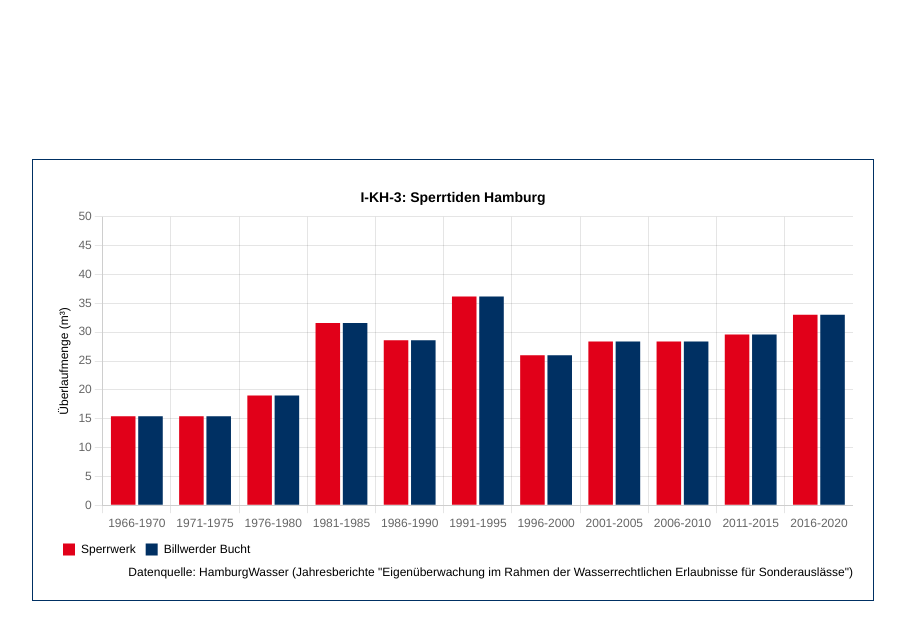
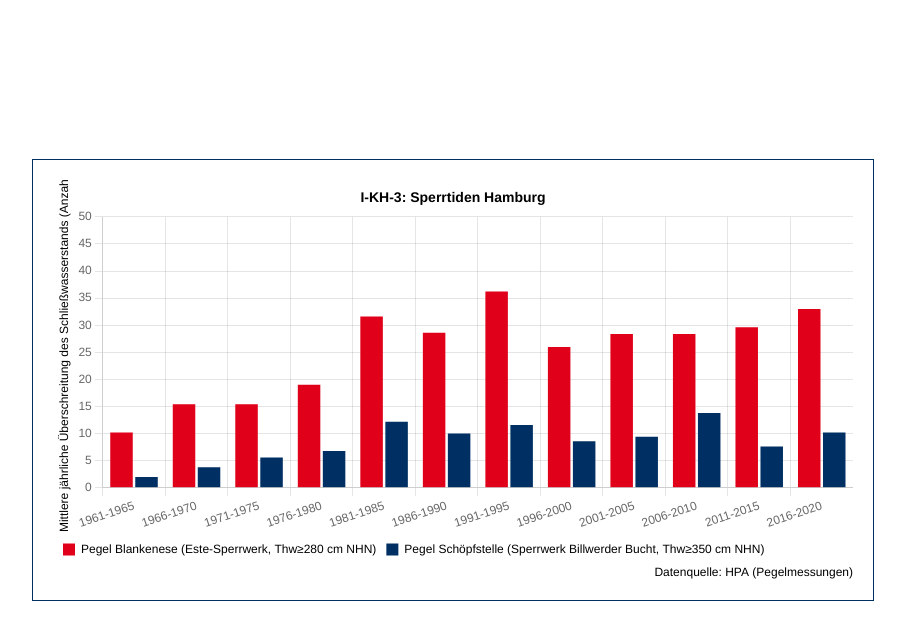
Before and after one commit to StPercy/infoillusdiagrammechartjs, a plain HTML site: page chartjs_ikh3/ikh3.html in a window 1280 px wide. Shown: the whole page, without its empty margins (187-1092 px from the left). Drawn offline with nearby package versions, Linux system fonts and the light colour scheme.

Commit message:
adjusted ikh3 to csv content

```diff
--- a/chartjs_ikh3/ikh3.html
+++ b/chartjs_ikh3/ikh3.html
@@ -110,17 +110,17 @@
         labels: datapoints.labels,
 
         datasets: [{
-          label: /*datapoints.unterbrechungenname*/'Sperrwerk',
+          label: /*datapoints.anzahlname*/'Pegel Blankenese (Este-Sperrwerk, Thw≥280 cm NHN)',
           type: 'bar',
-          data: datapoints.unterbrechungendata,
+          data: datapoints.anzahldata1,
           backgroundColor: ['#e10019'],
           borderColor: ['#e10019'],
           //tension: 0.4
         },
         {
-          label: /*datapoints.unterbrechungenname*/'Billwerder Bucht',
+          label: /*datapoints.anzahlname*/'Pegel Schöpfstelle (Sperrwerk Billwerder Bucht, Thw≥350 cm NHN)',
           type: 'bar',
-          data: datapoints.unterbrechungendata,
+          data: datapoints.anzahldata2,
           backgroundColor: ['#003063'],
           borderColor: ['#003063'],
           //tension: 0.4
@@ -138,7 +138,7 @@
               max: 50,
               title: {
                 display: true,
-                text: 'Überlaufmenge (m³)',
+                text: 'Mittlere jährliche Überschreitung des Schließwasserstands (Anzahl)',
                 color: 'black',
                 align: 'center',
                 font: {
@@ -178,7 +178,7 @@
               display:true,
               position: 'bottom',
               align: 'end',
-              text: 'Datenquelle: HamburgWasser (Jahresberichte "Eigenüberwachung im Rahmen der Wasserrechtlichen Erlaubnisse für Sonderauslässe")',
+              text: 'Datenquelle: HPA (Pegelmessungen)',
               color: 'black',
               font: {
                 size: 12
@@ -201,7 +201,8 @@
     // 2. step fetch the data asynchronously:
     async function getData(){
       const labels = [];
-      const unterbrechungendata = [];
+      const anzahldata1 = [];
+      const anzahldata2 = [];
       const url = './ikh3.csv';
       //const url = 'http://127.0.0.1:5500/chartjs3_csvfetch/ivm1.csv';
       const response = await fetch(url);
@@ -212,24 +213,30 @@
       table.forEach(row => {
         const column = row.split(',');
         const jahr = column[0];
-        const unterbrechungen = column[1];
+        const anzahl1 = column[1];
+        const anzahl2 = column[2];
         labels.push(jahr);
-        unterbrechungendata.push(unterbrechungen);
+        anzahldata1.push(anzahl1);
+        anzahldata2.push(anzahl2);
       });
-      // setting the name of the datacolumn "Gesamtdauer Unterbrechungen" by using slice() to exclude everything but the name
-      const unterbrechungenname = unterbrechungendata.slice(0,1);
+      // setting the name of the datacolumn "Gesamtdauer anzahl" by using slice() to exclude everything but the name
+      const anzahlname1 = anzahldata1.slice(0,1);
+      const anzahlname2 = anzahldata2.slice(0,1);
 
-      //remove 'jahr' in labels shown on x-axis via shift(), and 'unterbrechungen' in unterbrechungendata shown in chart
-      labels.shift();
-      unterbrechungendata.shift();
+      //In this case: DO NOT remove(shift();) 'jahr' in labels shown on x-axis via shift(), and 'anzahl' in anzahldata shown in chart
+      //labels.shift();
+      //anzahldata1.shift();
+      //anzahldata2.shift();
 
 
 
       console.log(labels);
-      console.log(unterbrechungendata);
-      console.log(unterbrechungenname);
+      console.log(anzahldata1);
+      console.log(anzahldata2);
+      console.log(anzahlname1);
+      console.log(anzahlname2);
 
-      return { labels, unterbrechungendata, unterbrechungenname }
+      return { labels, anzahldata1, anzahldata2, anzahlname1, anzahlname2 }
     }
   </script>
 
```
